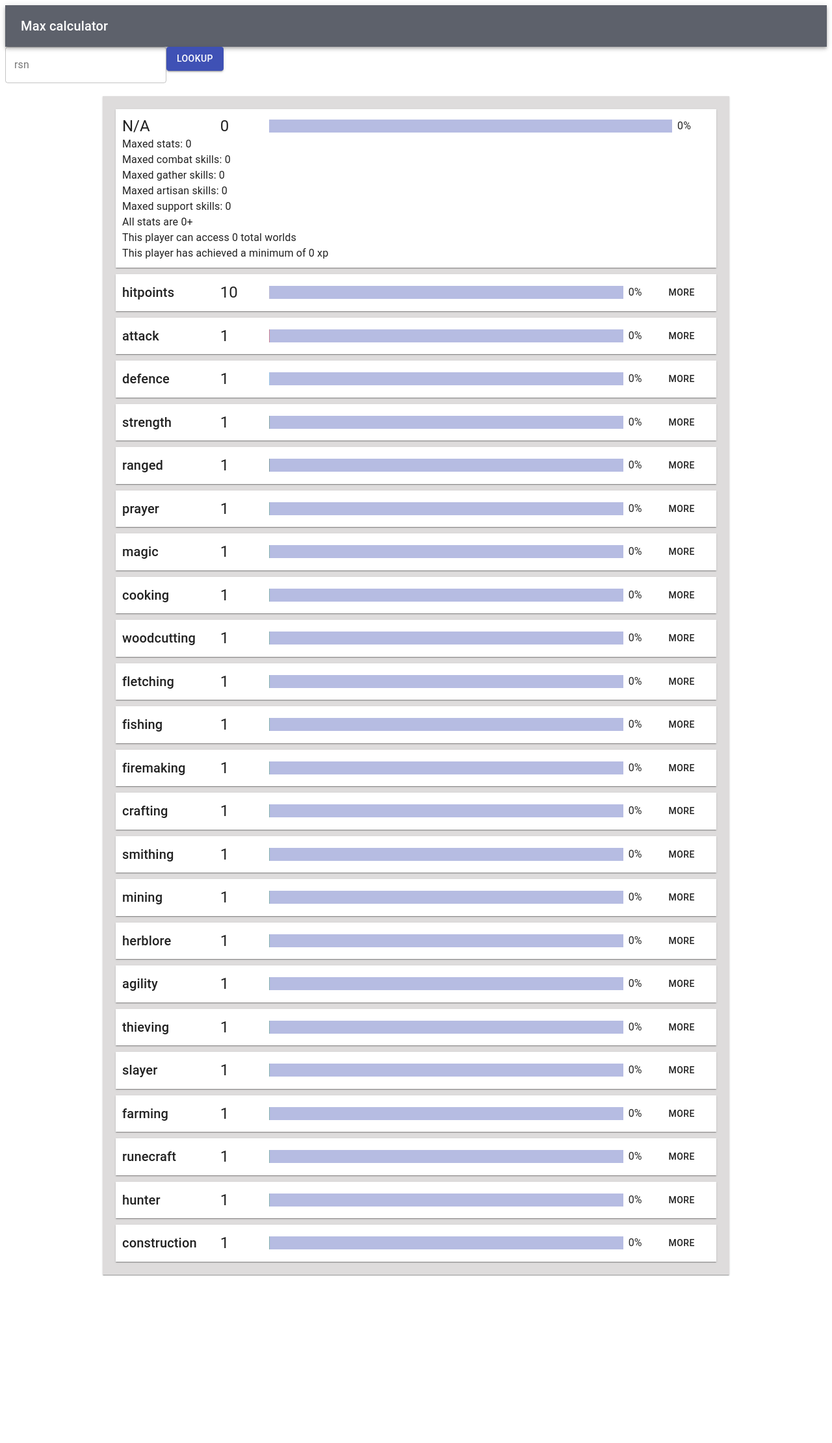
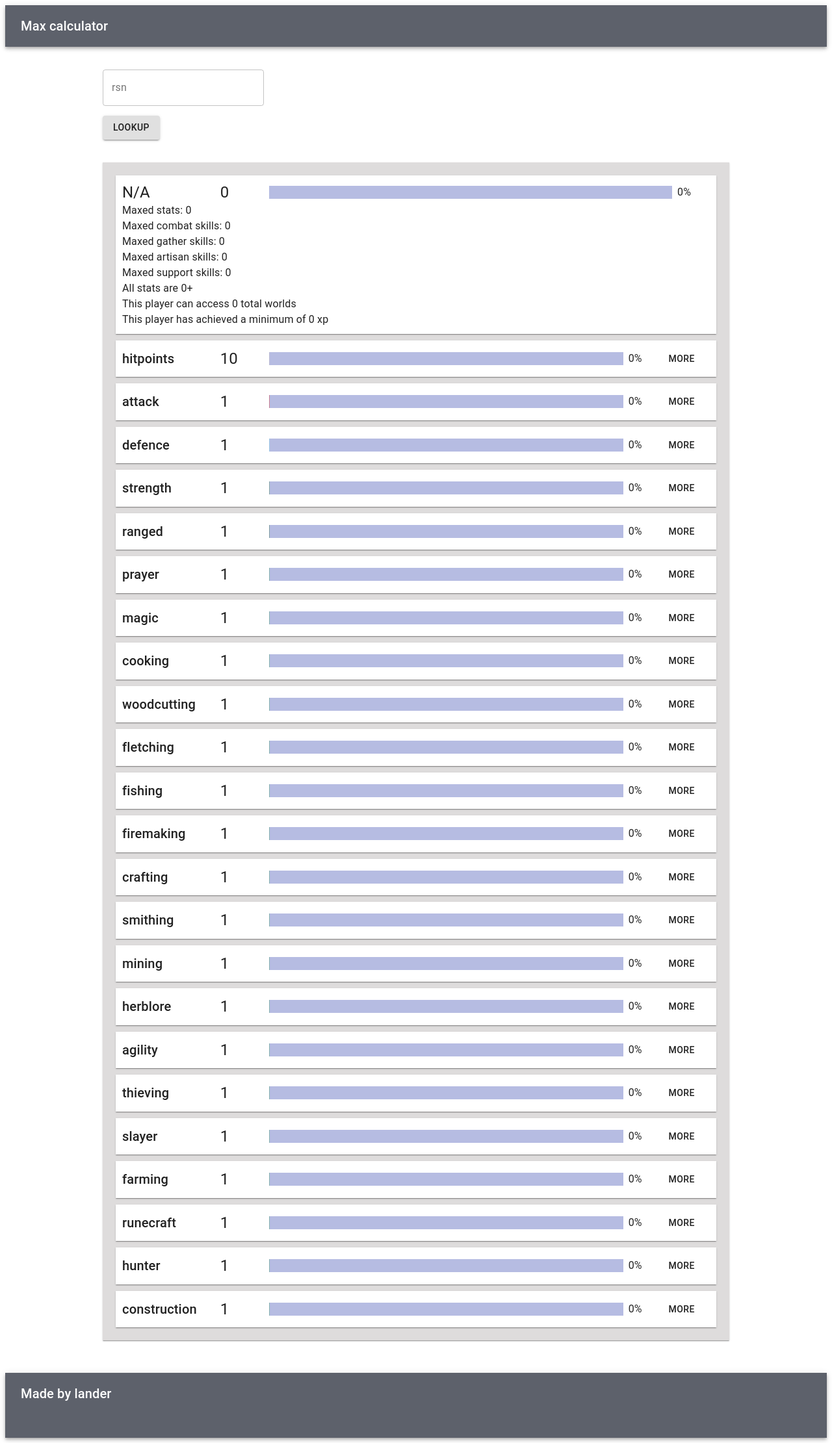
Before and after one commit to 1lander/osrshighscores, a React (Create React App) app: page / in a window 1280 px wide. Shown: the whole page at 65% size. Before the commit the page ends 1970 px from the top, so only its background shows below. Built offline with nearby package versions, Linux system fonts and the light colour scheme.

Commit message:
search bar css changes/footer added

```diff
--- a/src/App.js
+++ b/src/App.js
@@ -4,6 +4,7 @@ import './components/highscore'
 import { Paper } from '@material-ui/core';
 import { makeStyles } from '@material-ui/core/styles';
 import Navbar from './components/navbar';
+import Footer from './components/footer';
 import Highscore from './components/highscore';
 import Searchbar from './components/searchbar';
 import Skillinfo from './components/skillinfo';
@@ -22,10 +23,14 @@ const useStyles = makeStyles(() => ({
     marginRight: 150,
     backgroundColor: "#dedcdc"
   },
-  searchbar: {
-    marginRight: "50%",
-    marginLeft: 50
-  },
+  paper2: {
+    paddingTop: 15,
+    paddingBottom: 15,
+    marginTop: 20,
+    marginLeft: 150,
+    marginRight: 150,
+    backgroundColor: "#ffffff"
+  }
 }));
 
 function App() {
@@ -34,13 +39,15 @@ function App() {
   const classes = useStyles();
 
   return (
-    <Fragment className="App">
+    <Fragment>
         <Navbar/>
-        <Searchbar
-          className={classes.searchbar}
-          setPlayerdata={setPlayerdata}
-          playerData={playerData}
-        />
+        <Paper className={classes.paper2} square elevation={0}>
+          <Searchbar
+            setPlayerdata={setPlayerdata}
+            playerData={playerData}
+          />
+        </Paper>
+
         <Paper className={classes.paper} square>
         <Router>
           <Switch>
@@ -51,6 +58,7 @@ function App() {
           </Switch>
         </Router>
       </Paper>
+      <Footer/>
     </Fragment>
   );
 }
--- /dev/null
+++ b/src/components/footer.js
@@ -0,0 +1,33 @@
+import React from 'react';
+import AppBar from '@material-ui/core/AppBar';
+import Toolbar from '@material-ui/core/Toolbar';
+import Typography from '@material-ui/core/Typography';
+import { makeStyles } from '@material-ui/core/styles';
+
+const useStyles = makeStyles((theme) => ({
+  root: {
+    marginTop: 50,
+    height: 100
+  },
+  colorPrimary: { backgroundColor: '#5d616b'},
+  title: {
+    flexGrow: 1,
+    display: 'none',
+    [theme.breakpoints.up('sm')]: {
+      display: 'block',
+    },
+  },
+}));
+
+export default function Footer() {
+  const classes = useStyles();
+  return (
+    <AppBar position="static" classes={{colorPrimary: classes.colorPrimary,root: classes.root}}>
+      <Toolbar>
+        <Typography className={classes.title} variant="h6" noWrap>
+          Made by lander
+        </Typography>
+      </Toolbar>
+    </AppBar>
+  );
+}
--- a/src/components/searchbar.js
+++ b/src/components/searchbar.js
@@ -1,4 +1,4 @@
-import React from "react";
+import React, {Fragment} from "react";
 import Button from '@material-ui/core/Button';
 import TextField from '@material-ui/core/TextField';
 import Grid from '@material-ui/core/Grid';
@@ -25,7 +25,7 @@ export default class RsnForm extends React.Component {
           if (response.ok){
             return response.json();
           } else {
-            return Promise.reject('This rsn does not exist or is not on the highscores')
+            return Promise.reject('This player does not exist or is not on the highscores')
           }
         }).then(data => {
             let s = data.main.skills;
@@ -126,9 +126,11 @@ export default class RsnForm extends React.Component {
               />
             </Grid>
             <Grid item>
-            <Button variant="contained" color="primary" type="submit">Lookup</Button>
+              {this.state.pressed ? <CircularProgress color='inherit' size={50}/> : <Fragment />}
             </Grid>
-          {this.state.pressed ? <CircularProgress /> : <React.Fragment />}
+          </Grid>
+          <Grid container style={{paddingTop:'15px'}}>
+            <Button variant="contained" color="default" type="submit">Lookup</Button>
           </Grid>
       </form>
     );
```
Also changed, not shown: src/components/wrapper.js (deleted, +0 -56 lines). Lines whose indentation alone changed are shown as unchanged.
